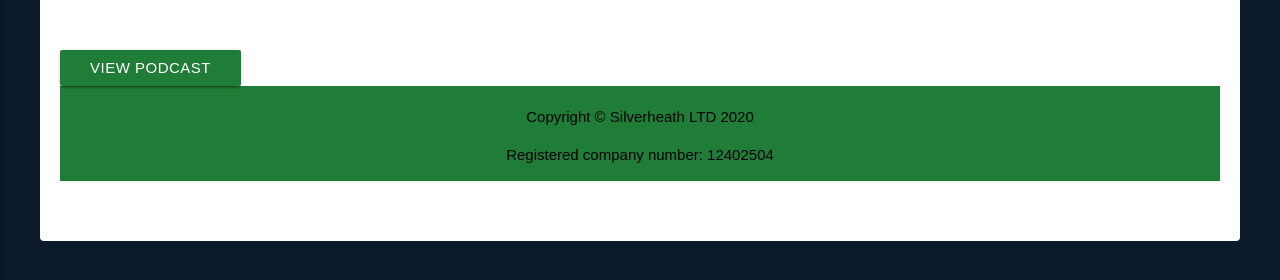
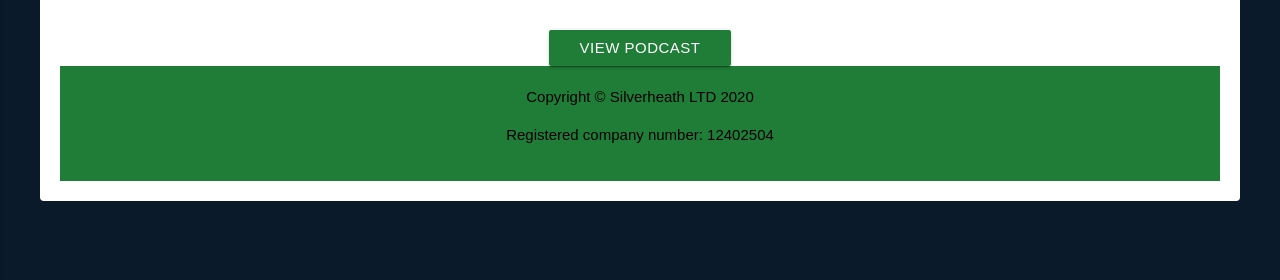
Before and after one commit to MD1968/podcast-directory, a Flask app: template templates/podcast_details.html in a window 1280 px wide. Shown: the part 394-674 px from the top of the page. Run offline with Flask 2, Linux system fonts and the light colour scheme; the template is opened without the code that fills it, so the values that code supplies are empty; some libraries are stand-ins or nearby versions.

Commit message:
button centered

```diff
--- a/templates/landing.html
+++ b/templates/landing.html
@@ -1,6 +1,6 @@
 {% extends 'base.html'%} {% block content %}
 
-<p class="heading">Browse or Login to add your own!</p>
+<p class="heading uppercase">Browse or Login to add your own!</p>
 
 
 <div class="flex-container">
--- a/templates/podcast_details.html
+++ b/templates/podcast_details.html
@@ -12,8 +12,7 @@
             <br>
         </p>
     </div>
-<div class="detail-button s12 l12 m12 s12">
-<div class="valign-wrapper">
+<div class="center-align">
     <a href=" {{podcast.podcast_website}} " class=" buttons waves-effect waves-light btn btns btn_small ">View Podcast</a>
 </div>
 
```
